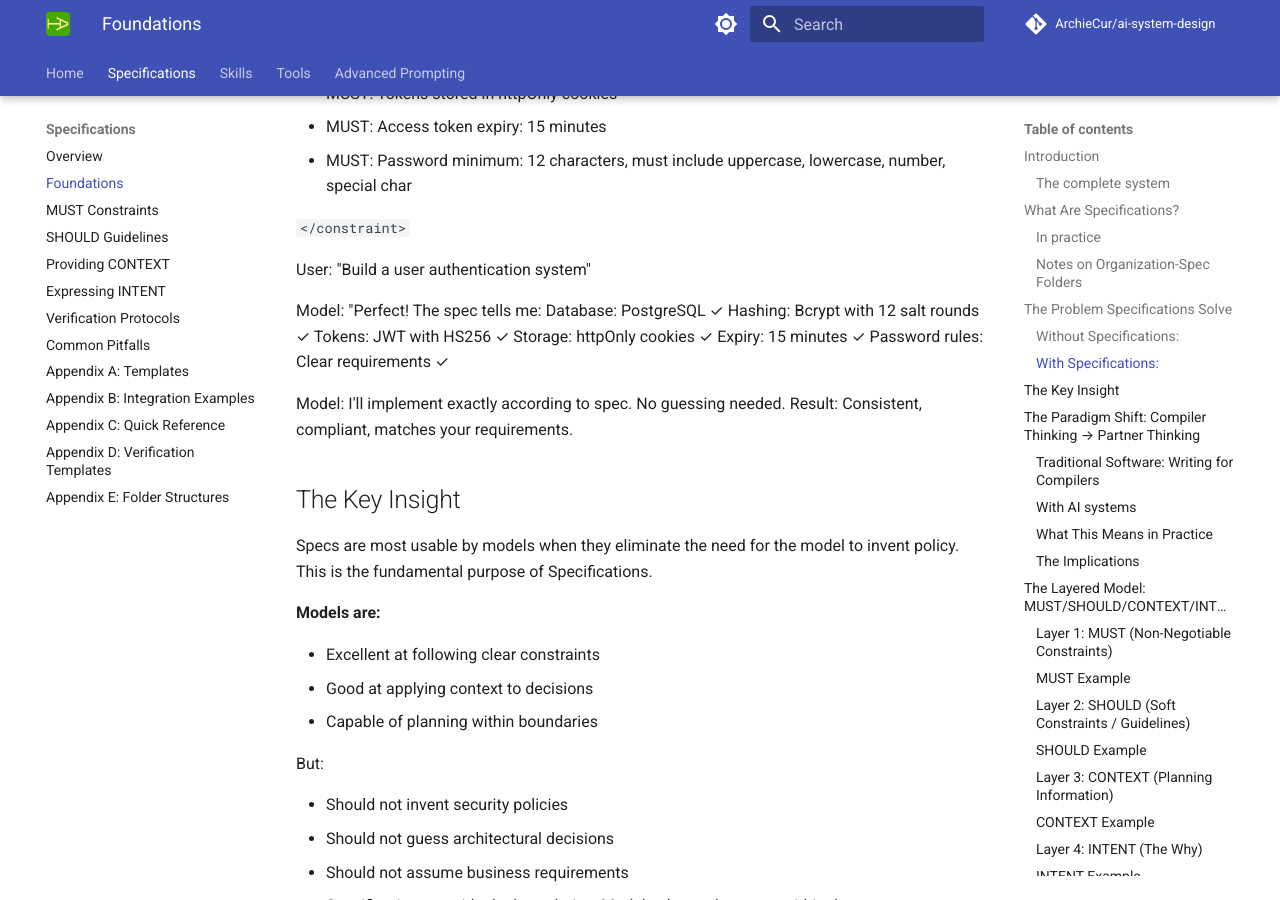
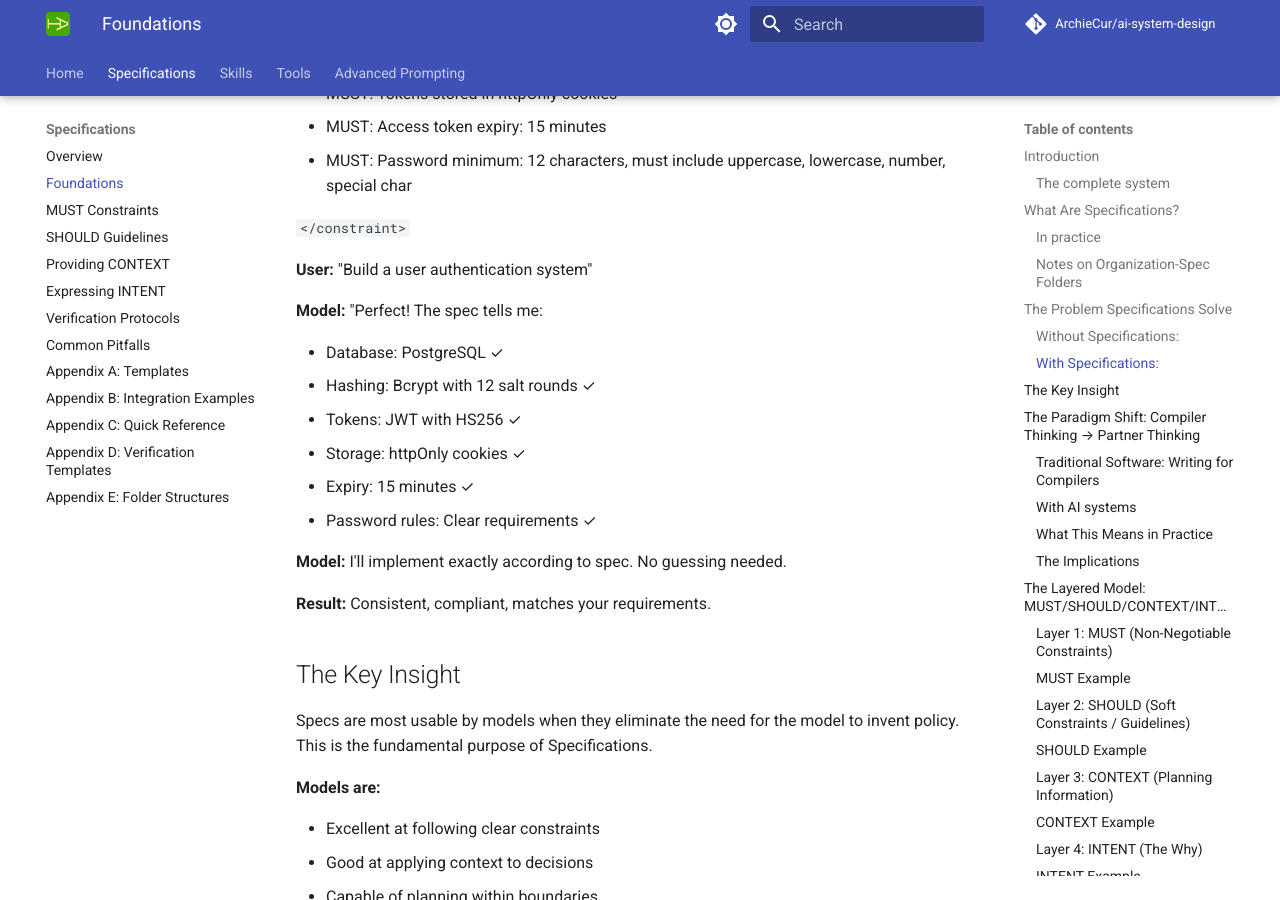
Before and after one commit to ArchieCur/ai-system-design, an MkDocs documentation site: the page built from docs/specifications/Specifications_1_Foundations.md, in a window 1280 px wide and 900 px high, scrolled down 2540 px. Built offline with MkDocs 1.6.1 and Material for MkDocs 9.7.7, drawn with Linux system fonts in a browser that asks for light colours; comment, search, counter and statistics services are not loaded; part of the change alters nothing that is shown.

```diff
--- a/docs/specifications/Specifications_1_Foundations.md
+++ b/docs/specifications/Specifications_1_Foundations.md
@@ -93,18 +93,20 @@ SPEC.md says:
 
 `</constraint>`
 
-User: "Build a user authentication system"
+**User:** "Build a user authentication system"
 
-Model: "Perfect! The spec tells me:
-Database: PostgreSQL ✓
-Hashing: Bcrypt with 12 salt rounds ✓
-Tokens: JWT with HS256 ✓
-Storage: httpOnly cookies ✓
-Expiry: 15 minutes ✓
-Password rules: Clear requirements ✓
+**Model:** "Perfect! The spec tells me:
 
-Model: I'll implement exactly according to spec. No guessing needed.
-Result: Consistent, compliant, matches your requirements.
+- Database: PostgreSQL ✓
+- Hashing: Bcrypt with 12 salt rounds ✓
+- Tokens: JWT with HS256 ✓
+- Storage: httpOnly cookies ✓
+- Expiry: 15 minutes ✓
+- Password rules: Clear requirements ✓
+
+**Model:** I'll implement exactly according to spec. No guessing needed.
+
+**Result:** Consistent, compliant, matches your requirements.
 
 ## The Key Insight
 
```
